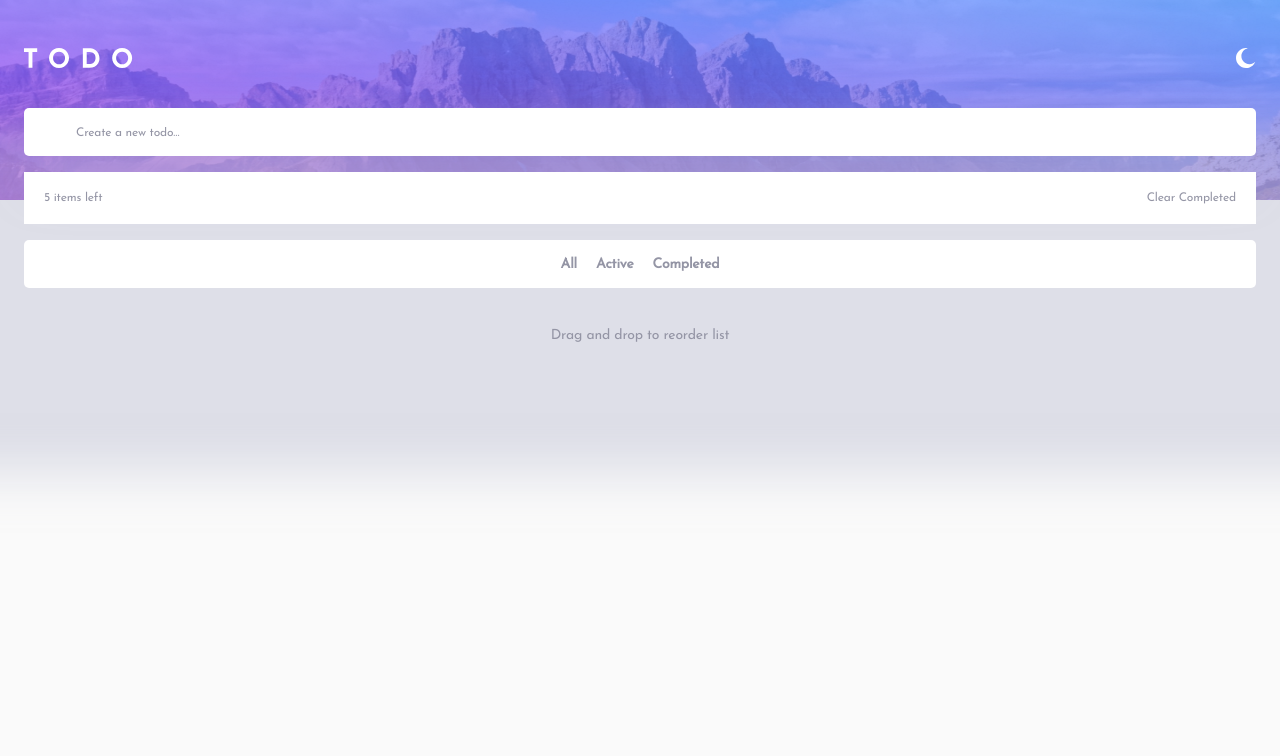
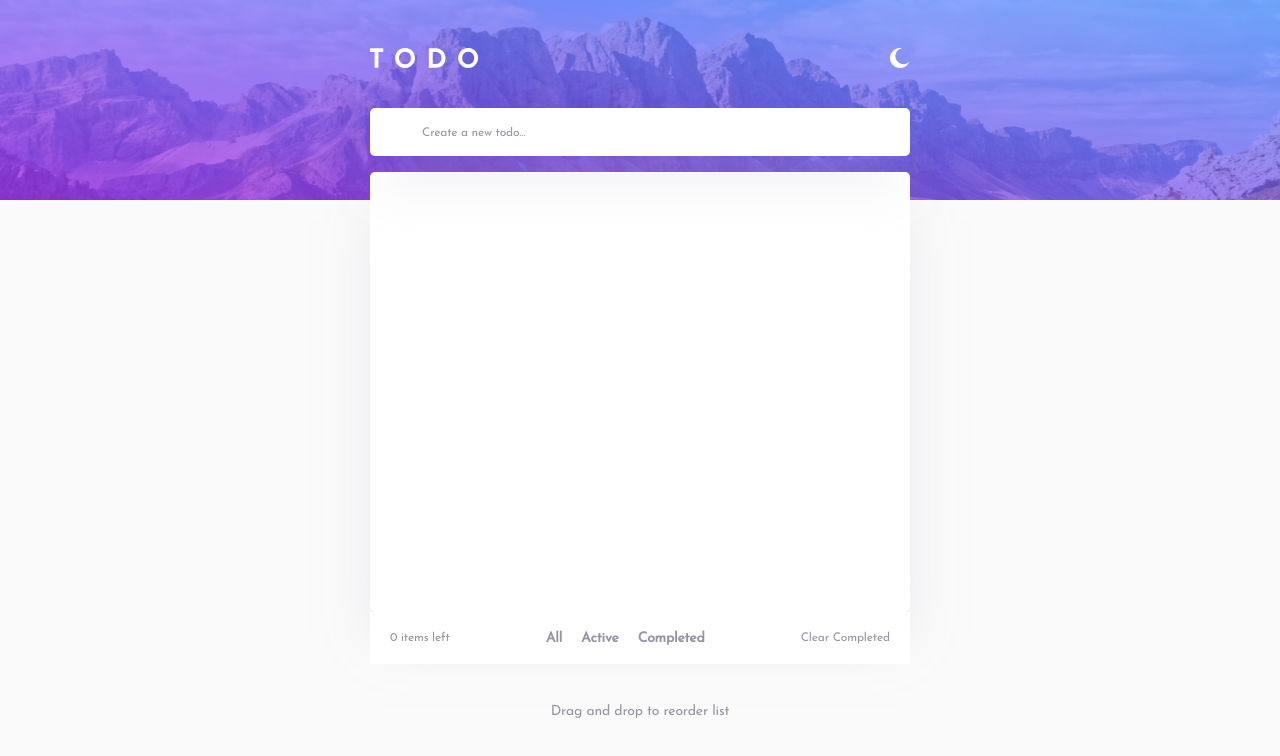
Before and after one commit to Gdzelishviliv/ToDo-N2, a plain HTML site: page todo.html in a window 1280 px wide. Drawn offline with Linux system fonts and the light colour scheme.

Commit message:
added responsive and some fixes

```diff
--- a/style.css
+++ b/style.css
@@ -75,12 +75,30 @@ input:focus {
   padding-inline: 20px;
 }
 .todo-items,
-.features {
+.features,
+.features-desctop {
   margin-top: 16px;
   border-radius: 5px;
   background: #fff;
   box-shadow: 0px 35px 50px -15px rgba(194, 195, 214, 0.5);
 }
+.todo-items {
+  overflow-y: scroll;
+  height: 440px;
+}
+
+.todo-items::-webkit-scrollbar {
+  width: 0.5em;
+}
+
+.todo-items::-webkit-scrollbar-thumb {
+  background-color: transparent;
+}
+
+.todo-items::-webkit-scrollbar-track {
+  background-color: transparent;
+}
+
 #remove-btn {
   background: url(./photos/removebtn-icn.svg);
   background-repeat: no-repeat;
@@ -113,13 +131,18 @@ h5 {
   height: 48px;
   box-shadow: 0px 35px 50px 150px rgba(194, 195, 214, 0.5);
 }
-.features a {
+.features-desctop {
+  display: none;
+}
+.features a,
+.features-desctop a {
   color: #9495a5;
   font-size: 14px;
   font-weight: 700;
   letter-spacing: -0.194px;
 }
-.features a:hover {
+.features a:hover,
+.features-desctop a:hover {
   color: #3a7cfd;
 }
 #checkbox {
@@ -141,6 +164,9 @@ h5 {
   background: #25273d;
   box-shadow: 0px 35px 50px -15px rgba(0, 0, 0, 0.5);
 }
+.dark-theme-variables .features-desctop {
+  background: #25273d;
+}
 .dark-theme-variables .item {
   border-bottom: 1px solid #393a4b;
 }
@@ -151,10 +177,11 @@ h5 {
 .dark-theme-variables h5 {
   color: #5b5e7e;
 }
-.dark-theme-variables .inp-card input {
+.dark-theme-variables #inp {
   background: url(./photos/inp-circle-night.svg), #25273d;
   background-repeat: no-repeat;
   background-position: 20px;
+  color: #c8cbe7;
 }
 .dark-theme-variables .footer span {
   color: #5b5e7e;
@@ -168,10 +195,38 @@ h5 {
 .dark-theme-variables .item-footer {
   background: #25273d;
 }
-.dark-theme-variables .inp-card > input {
-  color: #c8cbe7;
-}
 .item.completed span {
   text-decoration: line-through;
   color: #d1d2da;
 }
+@media screen and (min-width: 990px) {
+  .head,
+  #inp,
+  .inp-card {
+    max-width: 540px;
+    margin: auto;
+  }
+  .inp-card {
+    display: inherit;
+  }
+  #inp {
+    width: 100%;
+  }
+  .features {
+    display: none;
+  }
+  .features-desctop {
+    margin: 0;
+    display: flex;
+    align-items: center;
+    justify-content: center;
+    gap: 19px;
+  }
+  .dark-theme-variables #inp {
+    background: url(./photos/inp-circle-night.svg), #25273d;
+    background-repeat: no-repeat;
+    background-position: 20px;
+    color: #c8cbe7;
+    box-shadow: none;
+  }
+}
--- a/todo.html
+++ b/todo.html
@@ -26,7 +26,12 @@
         <div class="todo-items">
         </div>
         <div class="item-footer">
-          <h5>5 items left</h5>
+          <h5>0 items left</h5>
+          <div class="features-desctop">
+            <a href="#">All</a>
+            <a href="#">Active</a>
+            <a href="#">Completed</a>
+          </div>
           <a href="#">Clear Completed</a>
         </div>
       </div>
```
